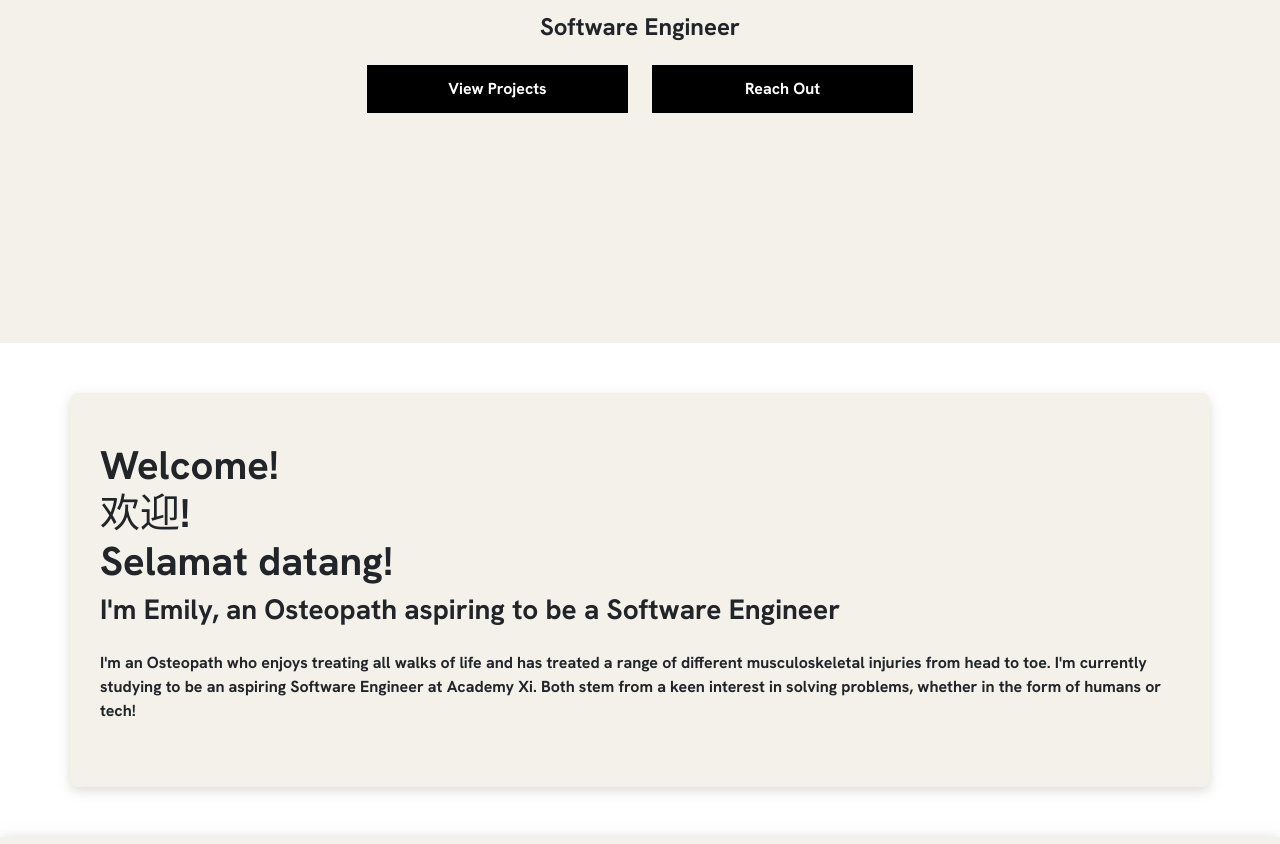
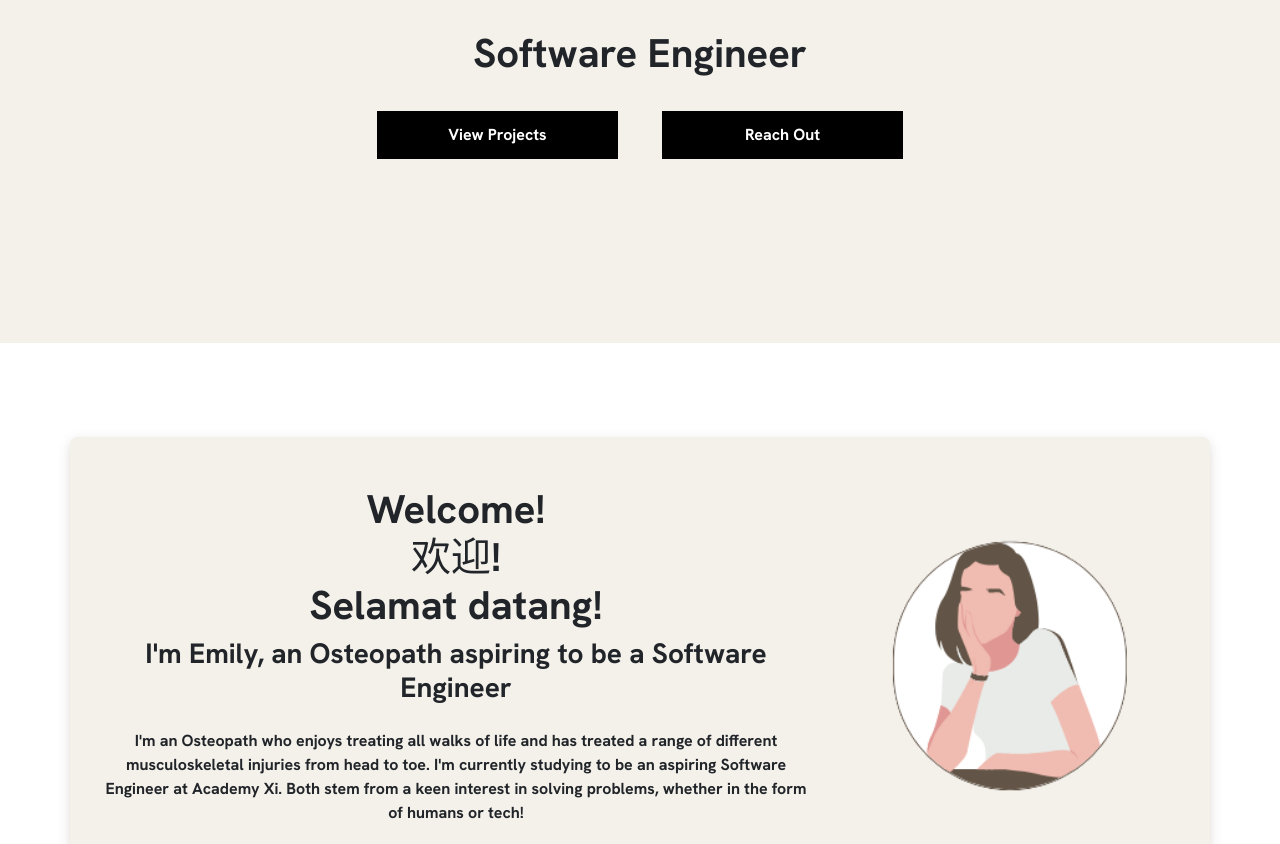
Before and after one commit to emilychewsh/emily-portfolio-website, a plain HTML site: page index.html in a window 1280 px wide. Shown: the part 353-1197 px from the top of the page. Drawn offline with nearby package versions, Linux system fonts and the light colour scheme.

Commit message:
edit about me section

```diff
--- a/css/index.css
+++ b/css/index.css
@@ -28,12 +28,21 @@ body {
     background-color: #f4f1eb;
 }
 
+#title h1 {
+    font-size: 100px;
+}
+
+#title h4 {
+    font-size: 40px;
+}
+
 
 .box-1 {
     background-color: black;
     color: white;
     border: 2px solid black;
     padding: 10px;
+    margin: 10px;
 }
 
 .box-2 {
@@ -41,6 +50,7 @@ body {
     color: white;
     border: 2px solid black;
     padding: 10px;
+    margin: 10px;
 }
 
 .box:hover {
@@ -48,9 +58,14 @@ body {
     opacity: 0.8;
 }
 
-#about-me, #projects {
-    background-color: white;
-    padding: 50px 0;
+.about-image img {
+    width: 250px;
+    height: auto;
+    max-width: 100%;
+}
+
+#about-me {
+    height: 80vh;
 }
 
 #about-me .container {
@@ -58,6 +73,11 @@ body {
     box-shadow: 0px 4px 12px rgba(150, 140, 130, 0.3);
     padding: 30px;
     border-radius: 8px;
+}
+
+#about-me, #projects {
+    background-color: white;
+    padding: 50px 0;
 }
 
 #tech-stack {
--- a/index.html
+++ b/index.html
@@ -23,7 +23,7 @@
                 <div class="collapse navbar-collapse" id="navbarNav">
                     <ul class="navbar-nav ms-auto">
                         <li class="nav-item">
-                            <a class="nav-link active" aria-current="page" href="#">About Me</a>
+                            <a class="nav-link active" aria-current="page" href="#about-me">About Me</a>
                         </li>
                         <li class="nav-item">
                             <a class="nav-link" href="#tech-stack">Tech Stack</a>
@@ -49,7 +49,7 @@
                         <a href="#projects" class="box box-1 d-block text-decoration-none">View Projects</a>
                     </div>
                     <div class="col-md-3">
-                        <a href="#footer" class="box box-2 d-block text-decoration-none">Reach Out</a>
+                        <a href="#contact" class="box box-2 d-block text-decoration-none">Reach Out</a>
                     </div>
                 </div>
 
@@ -57,14 +57,23 @@
          </section>
 
         <!-- Header/About Me -->
-        <section id="about-me">
+        <section id="about-me" class="d-flex justify-content-center align-items-center text-center">
             <div class="container py-5">
+                <div class="row align-items-center">
+                    <!-- Text Column -->
+                    <div class="col-md-8">
                         <h1>Welcome! <br> 欢迎! <br> Selamat datang!</h1>
                         <h3>I'm Emily, an Osteopath aspiring to be a Software Engineer</h3>
                         <p class="mt-4">
                             I'm an Osteopath who enjoys treating all walks of life and has treated a range of different musculoskeletal injuries from head to toe.
                             I'm currently studying to be an aspiring Software Engineer at Academy Xi. Both stem from a keen interest in solving problems, whether in the form of humans or tech!
                         </p>
+                    </div>
+                    <!-- Image Column -->
+                    <div class="about-image col-md-4 text-center">
+                        <img src="images/emilylogo.png" class="img-fluid" alt="Emily">
+                    </div>
+                </div>
             </div>
         </section>
 
```
Also changed, not shown: images/emilylogo.png (added). Lines whose indentation alone changed are shown as unchanged.
